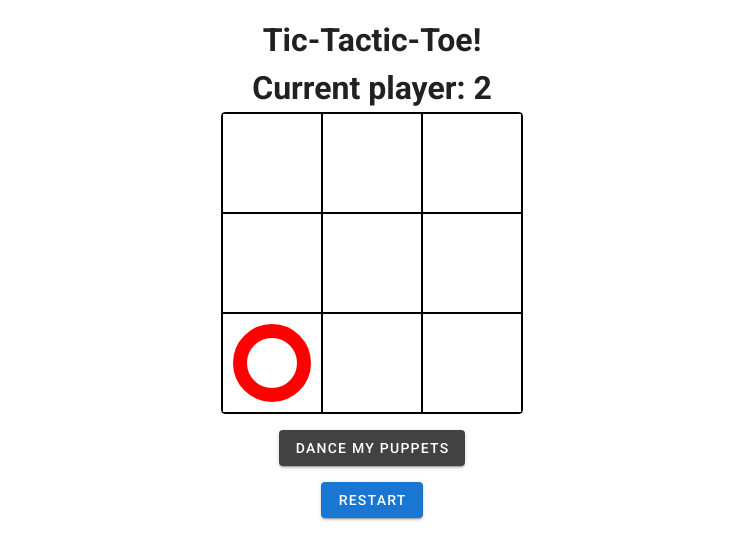
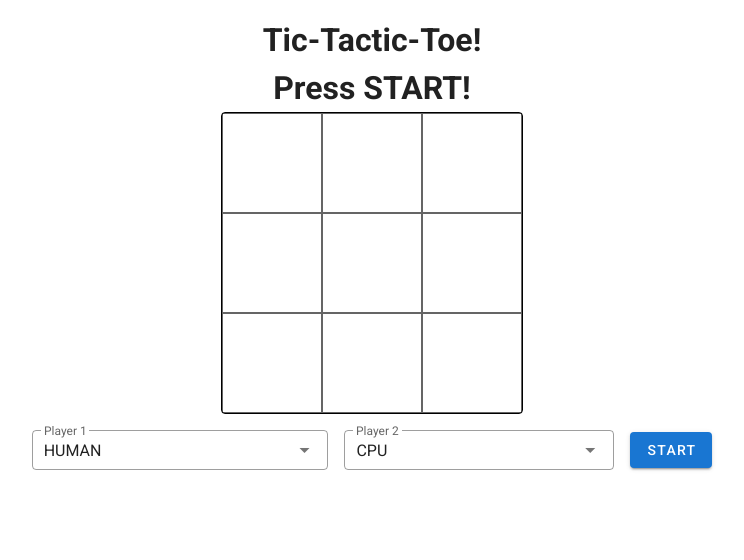
Before and after one commit to HumbertoMendes/tic-tac-tactics, a Vue app: page / in a window 1280 px wide. Shown: the top 560 px of the page, without its empty margins (268-1012 px from the left). Built offline with nearby package versions, Linux system fonts and the light colour scheme.

Commit message:
+ Implemented player selection

```diff
--- a/constants/gameConstants.js
+++ b/constants/gameConstants.js
@@ -1,4 +1,5 @@
 export const Status = Object.freeze({
+  IDLE: 'idle',
   PLAYING: 'playing',
   VICTORY: 'victory',
   DRAW: 'draw',
--- a/src/components/Board.vue
+++ b/src/components/Board.vue
@@ -7,7 +7,6 @@
     </h1>
     <v-card
       class="board elevation-0"
-      :key="restart"
       :disabled="hasEnded || disabled"
     >
       <div
@@ -23,14 +22,44 @@
         />
       </div>
     </v-card>
-    <v-btn
+    <!-- <v-btn
       :disabled="hasEnded"
       class="mt-4"
       color="secondary"
       @click="playCpu"
     >
       Dance my Puppets
-    </v-btn>
+    </v-btn> -->
+    <div class="d-flex align-center mt-4">
+      <div class="d-flex">
+        <v-select
+          v-model="player1"
+          :items="playerList"
+          hide-details
+          outlined
+          dense
+          label="Player 1"
+          :disabled="isPlaying"
+        />
+        <v-select
+          v-model="player2"
+          :items="playerList"
+          hide-details
+          class="ml-4"
+          outlined
+          dense
+          label="Player 2"
+          :disabled="isPlaying"
+        />
+      </div>
+      <v-btn
+        color="primary"
+        class="ml-4"
+        @click="start()"
+      >
+        {{ isPlaying ? 'Restart' : 'Start' }}
+      </v-btn>
+    </div>
   </v-card>
 </template>
 
@@ -42,55 +71,39 @@ import { Status, Player } from '../../constants/gameConstants';
 export default {
   components: { Square },
   name: 'board',
-  props: {
-    restart: {
-      type: Number,
-      required: true,
-    },
-  },
-  watch: {
-    restart() {
-      console.clear();
-      console.log('================NEW GAME================');
-      this.round = 0;
-      this.currentPlayer = 0;
-      this.clearMoves();
-      this.status = Status.PLAYING;
-
-      if (this.timeoutId !== null) {
-        clearInterval(this.timeoutId);
-        this.timeoutId = null;
-      }
-
-      this.start();
-    },
-  },
   data() {
     return {
       round: 0,
-      timeoutId: null,
       boardSize: 3,
-      currentPlayer: 0,
       moves: [],
       grid: [],
-      status: Status.PLAYING,
+      status: Status.IDLE,
       disabled: false,
+      player1: null,
+      player2: null,
+      currentPlayer: null,
+      playerList: [],
+      players: [],
     };
   },
   created() {
-    this.players = [Player.CPU, Player.HUMAN];
     this.moves = this.createMoves();
-
-    this.start();
+    this.playerList = Object.entries(Player).map(([key, value]) => ({ text: key, value }));
+    this.player1 = Player.HUMAN;
+    this.player2 = Player.CPU;
   },
   computed: {
+    isPlaying() {
+      return this.status === Status.PLAYING;
+    },
     hasEnded() {
       return this.status !== Status.PLAYING;
     },
     message() {
       if (this.status === Status.DRAW) return 'Draw :(';
       if (this.status === Status.VICTORY) return `Congratulations Player #${this.currentPlayer + 1}!`;
-      return `Current player: ${this.currentPlayer + 1}`;
+      if (this.status === Status.PLAYING) return `Current player: ${this.currentPlayer + 1}`;
+      return 'Press START!';
     },
     availableMoves() {
       return this.getPlayerMoves(null);
@@ -110,7 +123,16 @@ export default {
   },
   methods: {
     start() {
-      if (this.players[0] === Player.CPU) this.playCpu();
+      console.clear();
+      console.log('================NEW GAME================');
+      this.players = [this.player1, this.player2];
+
+      this.round = 0;
+      this.currentPlayer = Math.round(Math.random());
+      this.clearMoves();
+      this.status = Status.PLAYING;
+
+      if (this.players[this.currentPlayer] === Player.CPU) this.playCpu();
     },
     getPlayerMoves(player) {
       return this.moves.filter((move) => move.player === player);
--- a/src/views/BoardView.vue
+++ b/src/views/BoardView.vue
@@ -2,16 +2,7 @@
   <v-main>
     <div class="d-flex flex-column align-center ma-4">
       <h1>Tic-Tactic-Toe!</h1>
-      <board
-        :restart="restartCount"
-      />
-      <v-btn
-        class="mt-4"
-        color="primary"
-        @click="restartCount += 1"
-      >
-        Restart
-      </v-btn>
+      <board />
     </div>
   </v-main>
 </template>
```
